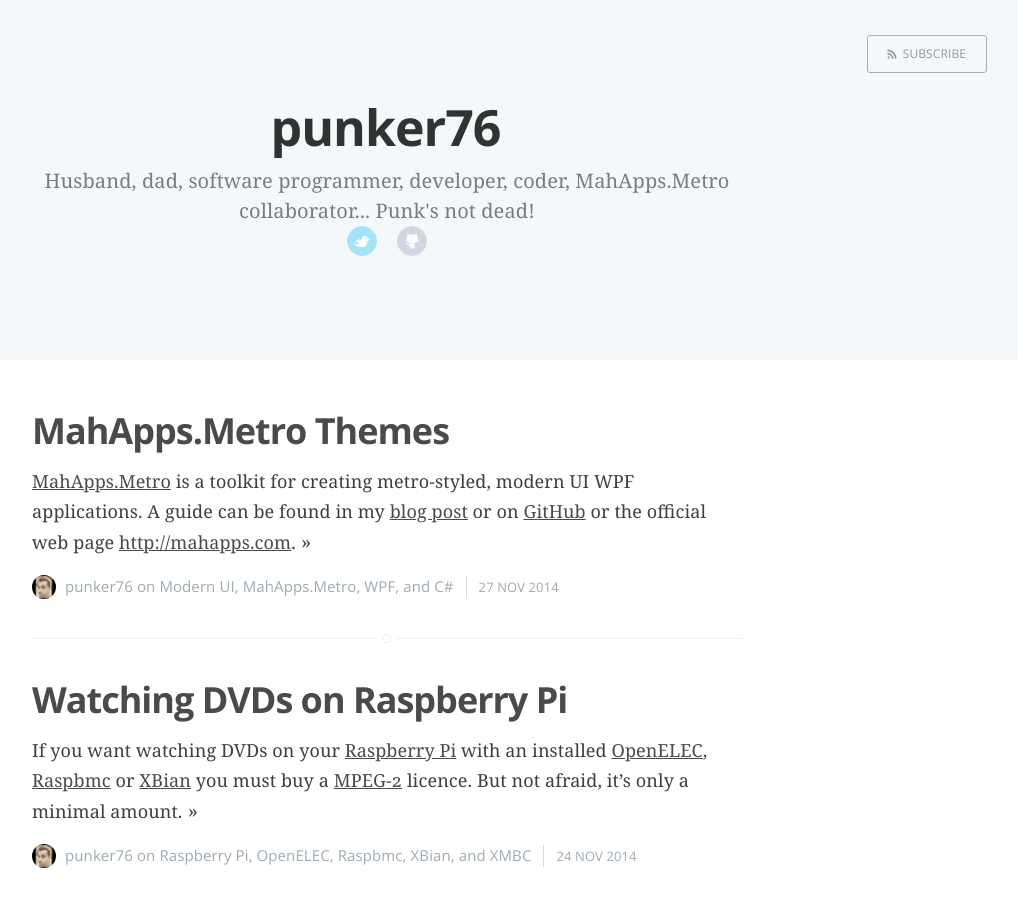
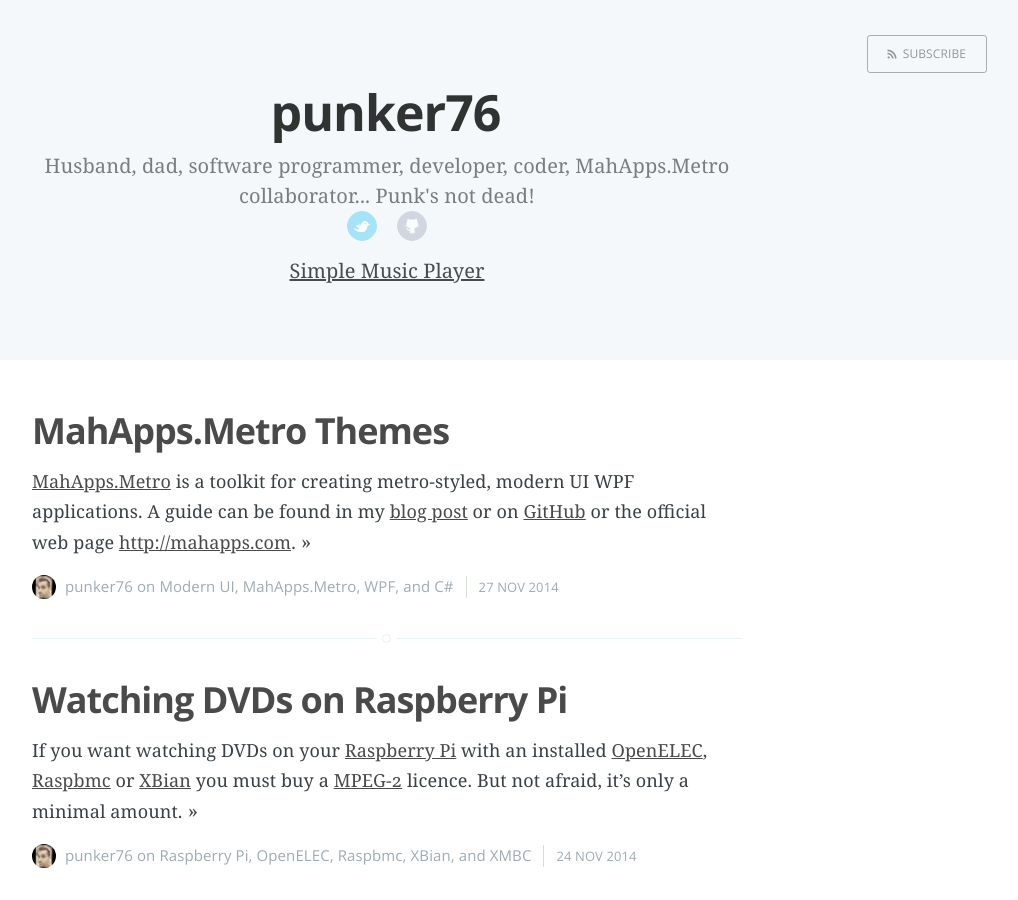
Before and after one commit to punker76/jekyll.jkarger.de, a Jekyll site: the page built from index.html, in a window 1280 px wide and 900 px high. Shown: the whole window, without its empty margins (253-1271 px from the left). Built offline with Jekyll 4.4.1, drawn with Linux system fonts in a browser that asks for light colours; Markdown is read by kramdown in place of the engine named in the settings; the list of posts is cut into pages by our own code.

Commit message:
update index.html

```diff
--- a/index.html
+++ b/index.html
@@ -31,6 +30,9 @@
                         <a class="rss" href="{{ site.subscribe_rss }}" title="RSS">RSS</a>
                     {% endif %}
                 </div>
+                <!--{% if page.about %} <a href='{{ site.baseurl }}{{ page.about }}'> About me </a> {% endif %}-->
+                <a href='https://github.com/punker76/simple-music-player'> Simple Music Player </a>
+                {% if page.simple-music-player %} , <a href='{{ site.baseurl }}{{ page.simple-music-player }}'> old Delphi version </a> {% endif %}
             </h2>
         </div>
     </div>
```
Also changed, not shown: other parts of index.html (+0 -1 lines).
